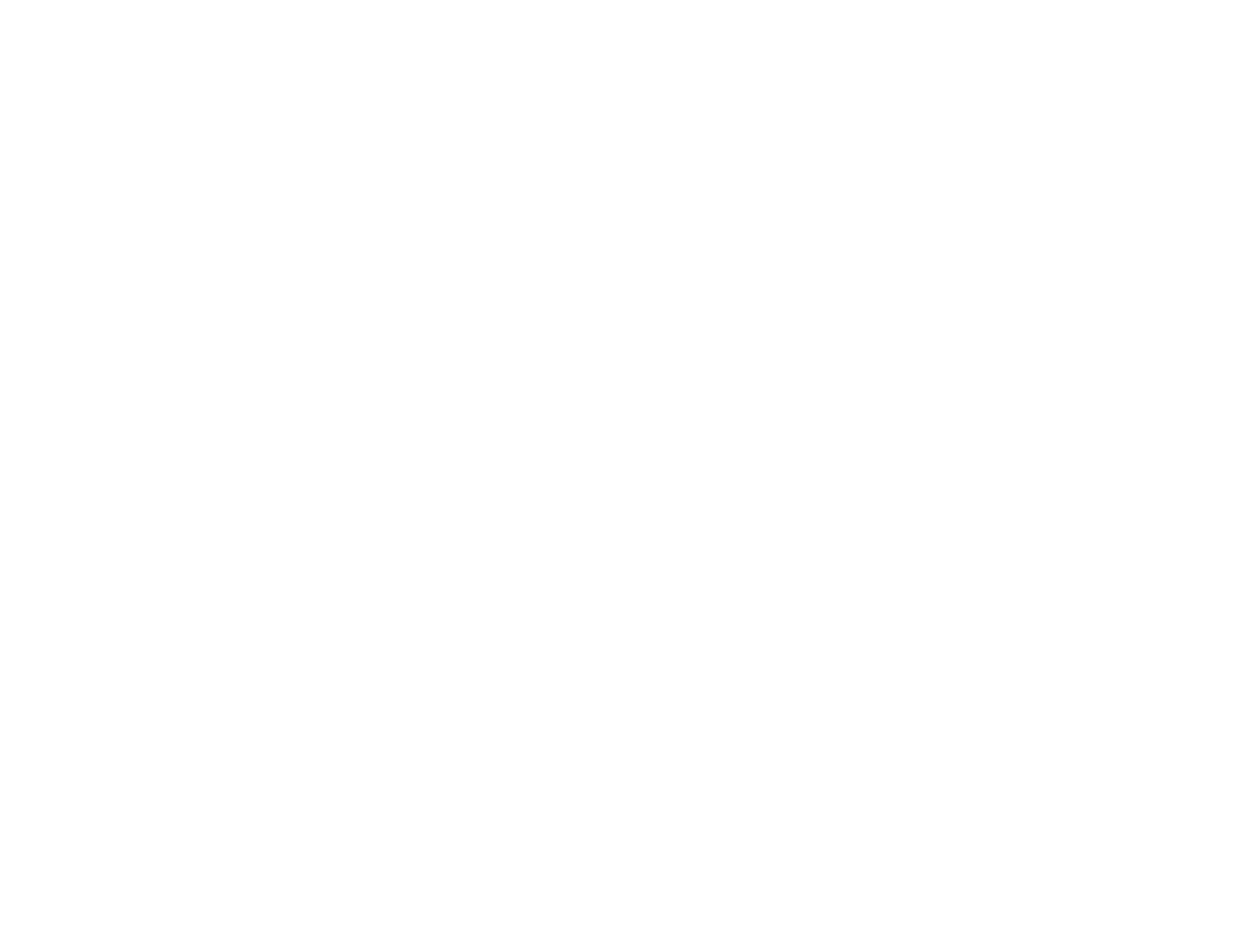
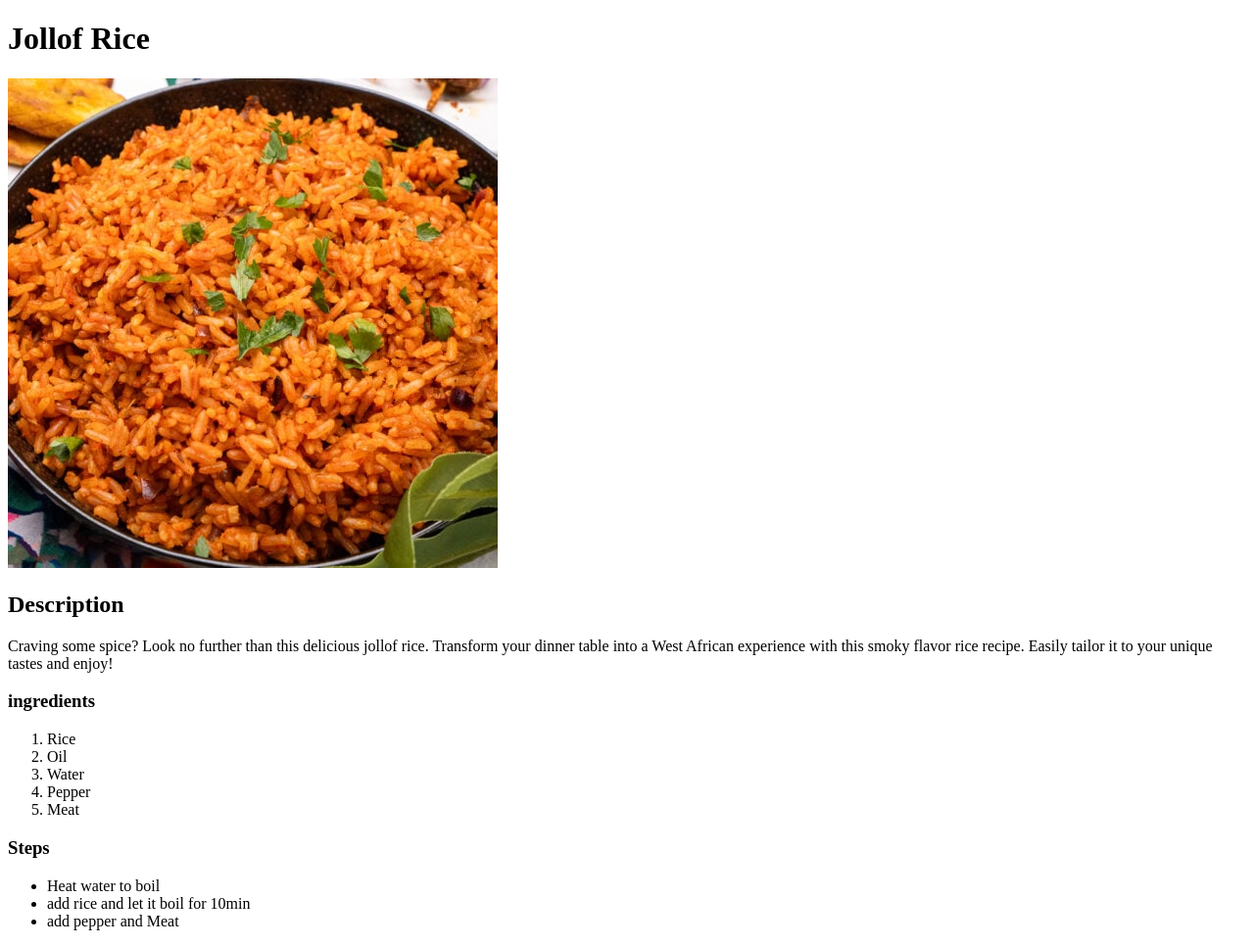
Before and after one commit to rwemakevin/odin-recipes, a plain HTML site: page recipes/jollof.html in a window 1280 px wide. Shown: the whole page at 98% size. Before the commit the page ends 800 px from the top, so only its background shows below. Drawn offline with Linux system fonts and the light colour scheme.

Commit message:
add recipe page Jollof, and links it with index.html

```diff
--- a/recipes/jollof.html
+++ b/recipes/jollof.html
@@ -5,5 +5,28 @@
     <meta name="viewport" content="width=device-width, initial-scale=1.0" />
     <title>Jollof Rice</title>
   </head>
-  <body></body>
+  <body>
+    <h1>Jollof Rice</h1>
+    <img src="./img/jollof.jpg" alt="image of Jollof Rice" />
+    <h2>Description</h2>
+    <p>
+      Craving some spice? Look no further than this delicious jollof rice.
+      Transform your dinner table into a West African experience with this smoky
+      flavor rice recipe. Easily tailor it to your unique tastes and enjoy!
+    </p>
+    <h3>ingredients</h3>
+    <ol>
+      <li>Rice</li>
+      <li>Oil</li>
+      <li>Water</li>
+      <li>Pepper</li>
+      <li>Meat</li>
+    </ol>
+    <h3>Steps</h3>
+    <ul>
+      <li>Heat water to boil</li>
+      <li>add rice and let it boil for 10min</li>
+      <li>add pepper and Meat</li>
+    </ul>
+  </body>
 </html>
```
Also changed, not shown: index.html (+1 -0 lines), recipes/img/jollof.jpg (added).
